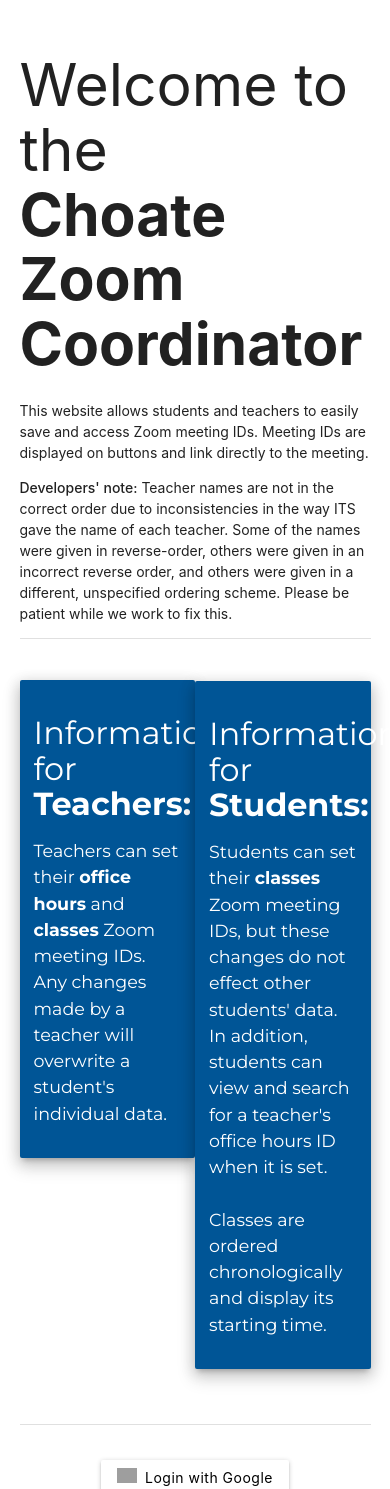
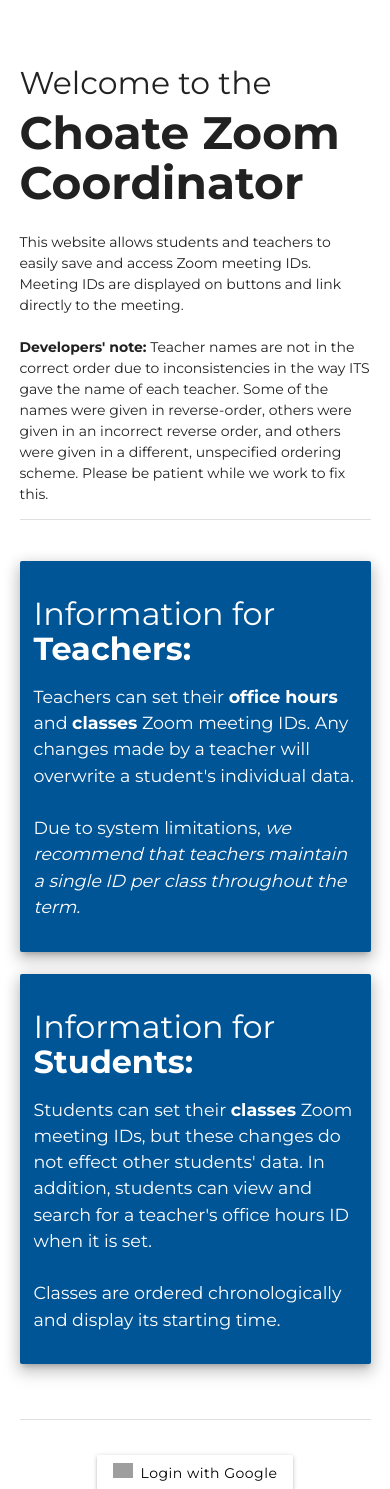
Before and after one commit to ChoateProgrammingUnion/zoom-coordinator, a Flask app: page / in a window 390 px wide; the page is wider, and only the part inside the window is pictured. Shown: the top 1489 px of that part. Run offline with Flask 2, Linux system fonts and the light colour scheme; grey boxes are pictures that could not be loaded.

Commit message:
UI fixes, check desc
- button fixed on teacher view
- button update fixed on card.js
- responsive UI for mobile on landing page
- added to landing page descriptions

```diff
--- a/templates/card.js
+++ b/templates/card.js
@@ -6,7 +6,7 @@
                         console.log("Server returned: ", e.target.responseText);
                         if (e.target.responseText != "Error") {
                             meetingId = e.target.responseText
-                            $( "#span{{ uuid }}" ).html("<button type=\"button\" class=\"btn waves-effect waves-light light-blue accent-3\" onclick=\"window.open('https://zoom.us/j/" + meetingId + "');\">Join Class<span id=\"full-text\"> (id: " + meetingId + ")</span></button>");
+                            $( "#span{{ uuid }}" ).html("<button style=\"background-color: rgb(0,147,213); font-family: Montserrat; margin: 5px;\" type=\"button\" class=\"btn waves-effect waves-light\" onclick=\"window.open('https://zoom.us/j/" + meetingId + "');\">Join Class<span id=\"full-text\"> (id: " + meetingId + ")</span></button>");
                             M.toast({html: 'Meeting ID successfully changed to ' + e.target.responseText + "."})
                         }
                     }
--- a/templates/landing.html
+++ b/templates/landing.html
@@ -12,26 +12,31 @@
 
         <!--Let browser know website is optimized for mobile-->
         <meta name="viewport" content="width=device-width, initial-scale=1.0"/>
+
+        <style>
+            html, body, h1, h2, h3, h4, h5, h6 {
+                font-family: Montserrat;
+            }
+        </style>
     </head>
 
     <body>
 
         <div class="row container section">
-            <h1>Welcome to the<br><b>Choate Zoom Coordinator</b></h1>
-            <p>This website allows students and teachers to easily save and access Zoom meeting IDs. Meeting IDs are displayed on buttons and link directly to the meeting.</p>
-            <p><strong>Developers' note:</strong> Teacher names are not in the correct order due to inconsistencies in the way ITS gave the name of each teacher. Some of the names were given in reverse-order, others were given in an incorrect reverse order, and others were given in a different, unspecified ordering scheme. Please be patient while we work to fix this.</p>
+            <h1 style="font-family: Montserrat; font-size: 3.25rem"><span style="font-size: 2.25rem">Welcome to the</span><br><b>Choate Zoom Coordinator</b></h1>
+            <p>This website allows students and teachers to easily save and access Zoom meeting IDs. Meeting IDs are displayed on buttons and link directly to the meeting.<br><br><b>Developers' note:</b> Teacher names are not in the correct order due to inconsistencies in the way ITS gave the name of each teacher. Some of the names were given in reverse-order, others were given in an incorrect reverse order, and others were given in a different, unspecified ordering scheme. Please be patient while we work to fix this.</p>
             <div class="divider"></div>
         </div>
 
         <div class="row container">
-            <div class="col s6 m5 card white-text z-depth-3" style="background-color: #005596; padding: 1rem; font-family: Montserrat;">
+            <div class="col s12 m5 card white-text z-depth-3" style="background-color: #005596; padding: 1rem; font-family: Montserrat;">
                 <h4>Information for <b>Teachers:</b></h4>
-                <p style="font-family: Montserrat; font-size: 1.25rem">Teachers can set their <b>office hours</b> and <b>classes</b> Zoom meeting IDs. Any changes made by a teacher will overwrite a student's individual data.</p>
+                <p style="font-family: Montserrat; font-size: 1.25rem">Teachers can set their <b>office hours</b> and <b>classes</b> Zoom meeting IDs. Any changes made by a teacher will overwrite a student's individual data.<br><br>Due to system limitations, <i>we recommend that teachers maintain a single ID per class throughout the term.</i></p>
             </div>
 
-            <div class="col s1 m2"></div>
+            <div class="col s0 m2"></div>
 
-            <div class="col s6 m5 card white-text z-depth-3" style="background-color: #005596; padding: 1rem; font-family: Montserrat;">
+            <div class="col s12 m5 card white-text z-depth-3" style="background-color: #005596; padding: 1rem; font-family: Montserrat;">
                 <h4>Information for <b>Students:</b></h4>
                 <p style="font-family: Montserrat; font-size: 1.25rem;">Students can set their <b>classes</b> Zoom meeting IDs, but these changes do not effect other students' data. In addition, students can view and search for a teacher's office hours ID when it is set.<br><br>Classes are ordered chronologically and display its starting time.</p>
             </div>
--- a/templates/teacher_card.html
+++ b/templates/teacher_card.html
@@ -13,7 +13,7 @@
             <!--<a href="https://zoom.us/j/{{ meeting_id }}" class="card-link">{{ meeting_id }}</a>-->
             <!--</ol>-->
 
-            <button type="button" class="btn waves-effect waves-light light-blue accent-3" onclick="window.open('https://zoom.us/j/{{ office_id }}');" target='_blank'>Join Zoom Meeting (id: {{ office_id }})</button>
+            <button style="background-color: rgb(0,147,213); font-family: Montserrat; margin: 5px;" type="button" class="btn waves-effect waves-light" onclick="window.open('https://zoom.us/j/{{ office_id }}');" target='_blank'>Join Zoom Meeting<span id="full-text"></span> (id: {{ office_id }})</span></button>
         </div>
     </div>
 </div>
```
Also changed, not shown: templates/index.html (+8 -4 lines).
